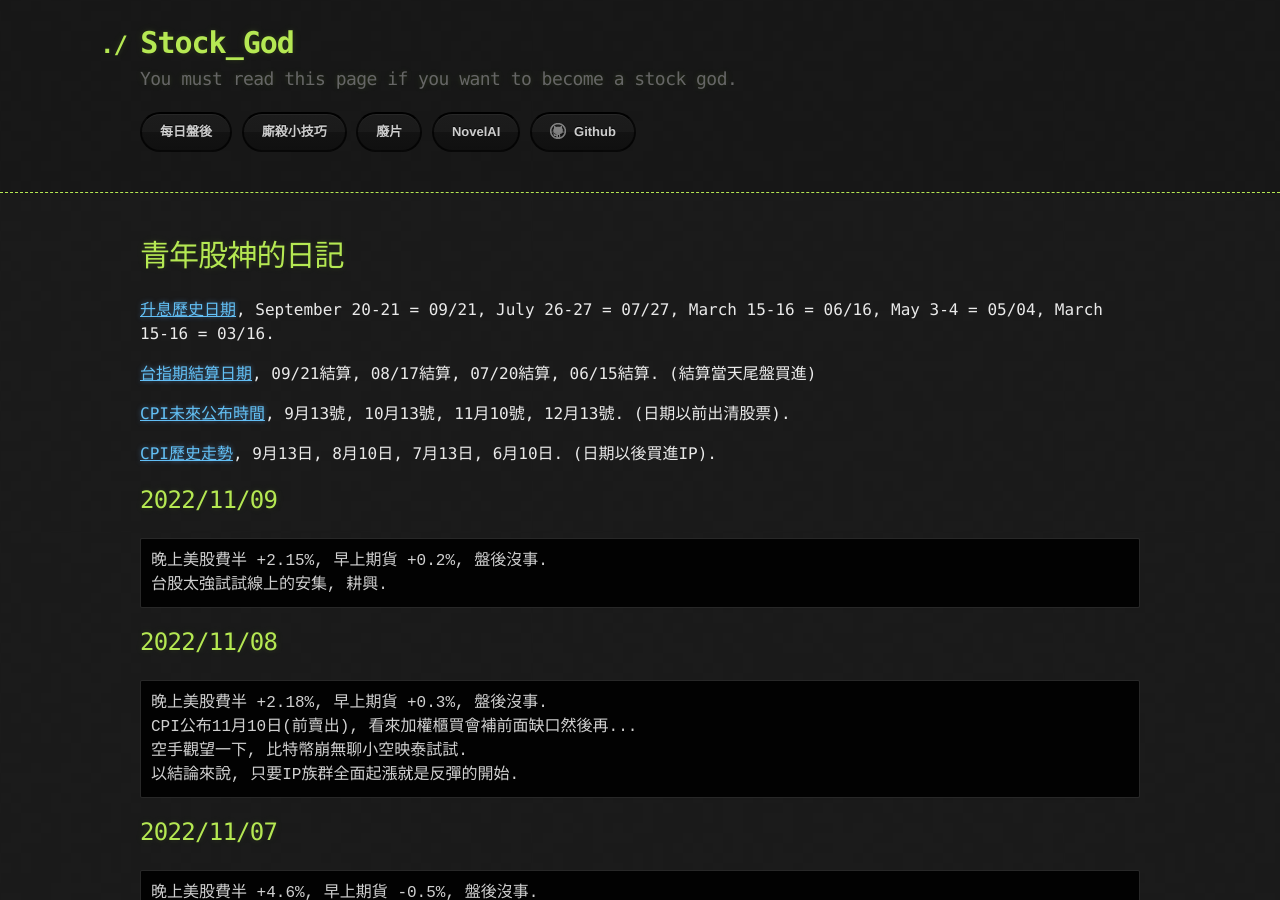
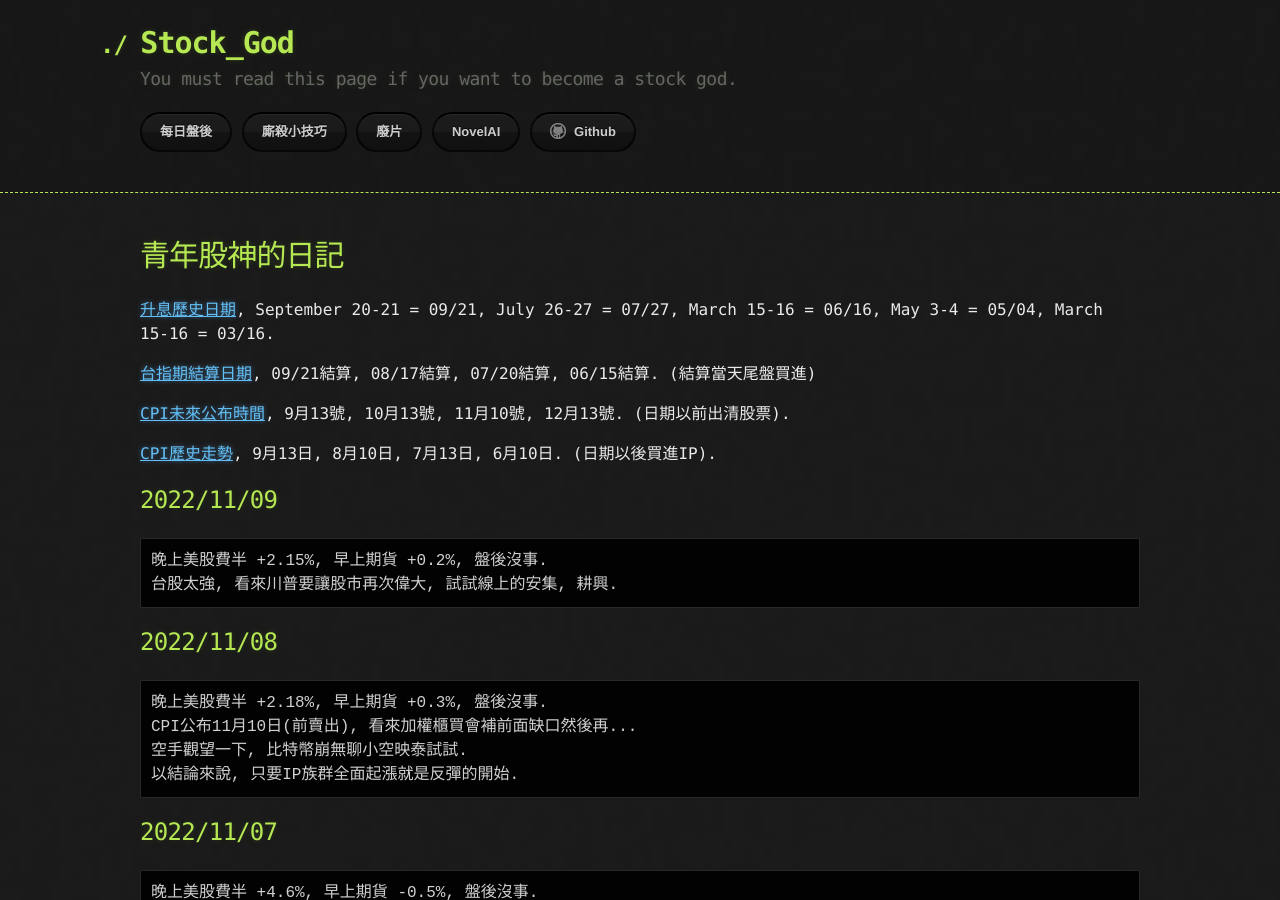
Before and after one commit to lepg5487/Stock_God, a Jekyll site: the page built from index.md, in a window 1280 px wide and 900 px high. Built offline with Jekyll 4.4.1, drawn with Linux system fonts in a browser that asks for light colours; our own code applies the rules of GitHub Pages for plain Markdown files.

Commit message:
Update index.md

````diff
--- a/index.md
+++ b/index.md
@@ -15,7 +15,7 @@ layout: testlayouts
 ## 2022/11/09
 ```
 晚上美股費半 +2.15%, 早上期貨 +0.2%, 盤後沒事.
-台股太強試試線上的安集, 耕興.
+台股太強, 看來川普要讓股市再次偉大, 試試線上的安集, 耕興.
 ```
 
 ## 2022/11/08
````
